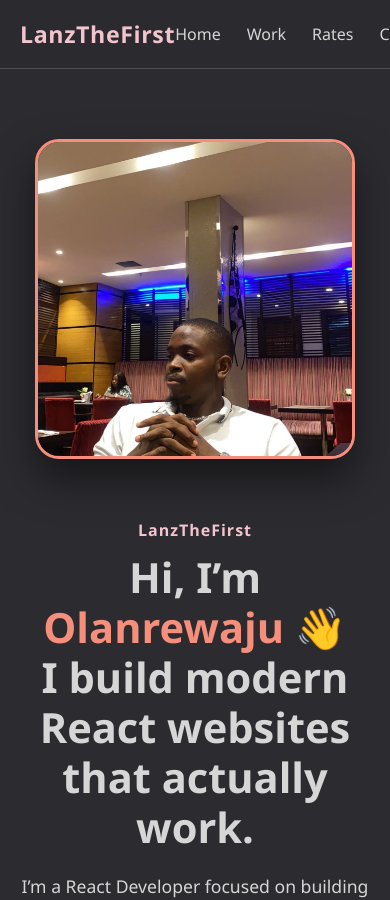
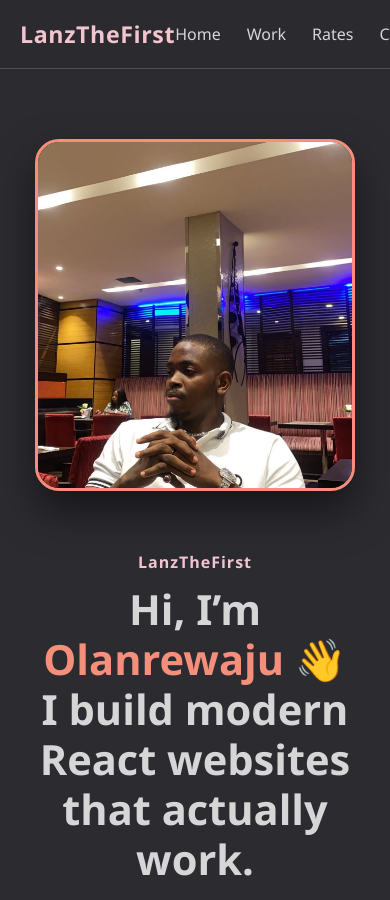
Before and after one commit to LanzTheFirst/Lanzthefirst, a React (Vite) app in the folder lanzthefirst/: page / in a window 390 px wide. Shown: the top 900 px of the page. Built offline with nearby package versions, Linux system fonts and the light colour scheme.

Commit message:
corrected the header image aspect ratio

```diff
--- a/lanzthefirst/src/components/Header.css
+++ b/lanzthefirst/src/components/Header.css
@@ -21,7 +21,7 @@
 .hero-image {
   width: 100%;
   max-width: 420px;
-  aspect-ratio: 1 / 1;
+  aspect-ratio: 1 / 1.4;
   object-fit: cover;
   border-radius: 24px;
   border: 3px solid #f58f7c;
@@ -126,5 +126,6 @@
 
   .hero-image {
     max-width: 320px;
+    aspect-ratio: 1 / 1.1;
   }
 }
```
